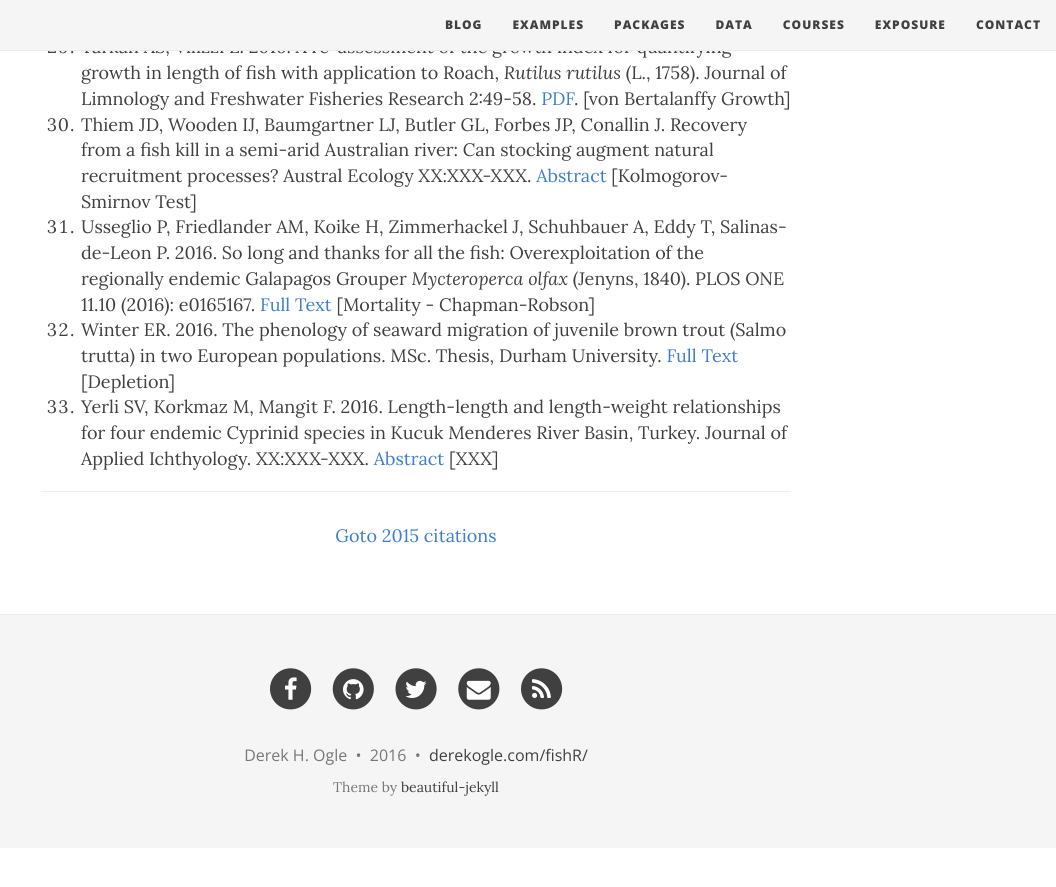
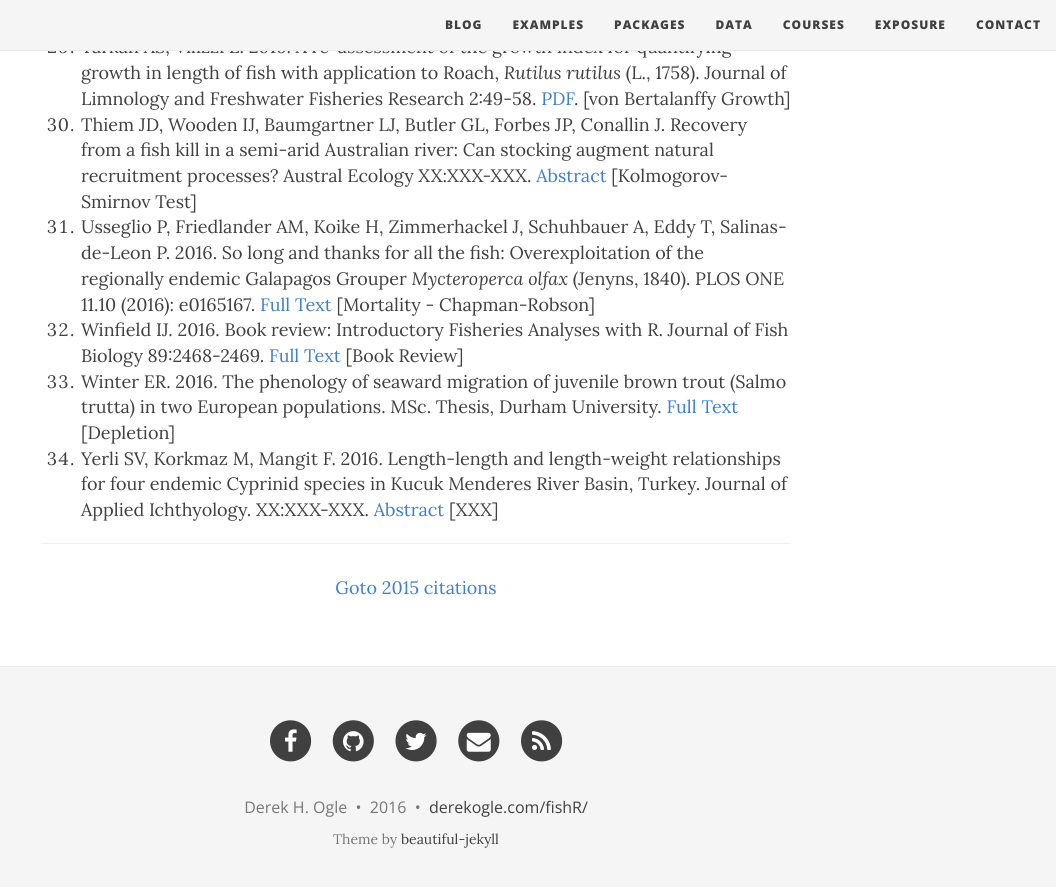
Before and after one commit to droglenc/fishR, a Jekyll site: the page built from exposure/exposure-citations16.md, in a window 1280 px wide and 900 px high, scrolled down 2831 px. Shown: the top 887 px of the window, without its empty margins (224-1280 px from the left). Built offline with Jekyll 4.4.1, drawn with Linux system fonts in a browser that asks for light colours; nearby versions of some CDN libraries; before the commit the page ends 3679 px from its top, so only the background shows below that; some of the changed lines change nothing that is shown.

Commit message:
Added citation

```diff
--- a/exposure/exposure-citations16.md
+++ b/exposure/exposure-citations16.md
@@ -5,7 +5,7 @@ subtitle: fishR and FSA is Being Used!!
 css: "/css/exposure-citation.css"
 ---
 
-The [**IFAR** book](http://derekogle.com/IFAR/), **fishR** website, or the **FSA** package were cited in the following <span id="contact-div">31</span> publications.
+The [**IFAR** book](http://derekogle.com/IFAR/), **fishR** website, or the **FSA** package were cited in the following <span id="contact-div">32</span> publications.
 
 1. Allen BE.  2016.  Growth, mortality, and genetic structure: Effects of harvest and management s
 trategies on Walleye (*Sander vitreus*) populations in Alberta, Canada.  Master's Thesis, Univ. Calgary.  [Full Text](http://theses.ucalgary.ca/jspui/bitstream/11023/3004/3/ucalgary_2016_allen_brandon.pdf) [Age-Length Key, Mortality]
@@ -39,6 +39,7 @@ trategies on Walleye (*Sander vitreus*) populations in Alberta, Canada.  Master'
 1. Tarkan AS, Vilizzi L.  2016.  A re-assessment of the growth index for quantifying growth in length of fish with application to Roach, *Rutilus rutilus* (L., 1758).  Journal of Limnology and Freshwater Fisheries Research 2:49-58.  [PDF](http://scholar.google.com/scholar_url?url=http://www.limnofish.org/article/download/5000127509/5000163990&hl=en&sa=X&scisig=AAGBfm2aCE3ZOH8I5CRXS40YGWKezUigDQ&nossl=1&oi=scholaralrt).  [von Bertalanffy Growth]
 1. Thiem JD, Wooden IJ, Baumgartner LJ, Butler GL, Forbes JP, Conallin J.  Recovery from a fish kill in a semi-arid Australian river: Can stocking augment natural recruitment processes?  Austral Ecology XX:XXX-XXX.  [Abstract](http://onlinelibrary.wiley.com/doi/10.1111/aec.12424/full)  [Kolmogorov-Smirnov Test]
 1. Usseglio P, Friedlander AM, Koike H, Zimmerhackel J, Schuhbauer A, Eddy T, Salinas-de-Leon P. 2016. So long and thanks for all the fish: Overexploitation of the regionally endemic Galapagos Grouper *Mycteroperca olfax* (Jenyns, 1840). PLOS ONE 11.10 (2016): e0165167. [Full Text](http://journals.plos.org/plosone/article?id=10.1371/journal.pone.0165167) [Mortality - Chapman-Robson]
+1. Winfield IJ. 2016. Book review: Introductory Fisheries Analyses with R. Journal of Fish Biology 89:2468-2469. [Full Text](http://derekogle.com/IFAR/reviews/Winfield-2016-Journal_of_Fish_Biology.pdf) [Book Review]
 1. Winter ER. 2016. The phenology of seaward migration of juvenile brown trout (Salmo trutta) in two European populations. MSc. Thesis, Durham University. [Full Text](http://etheses.dur.ac.uk/11544) [Depletion]
 1. Yerli SV, Korkmaz M, Mangit F.  2016.  Length-length and length-weight relationships for four endemic Cyprinid species in Kucuk Menderes River Basin, Turkey.  Journal of Applied Ichthyology.  XX:XXX-XXX.  [Abstract](http://onlinelibrary.wiley.com/doi/10.1111/jai.13133/abstract) [XXX]
 
```
